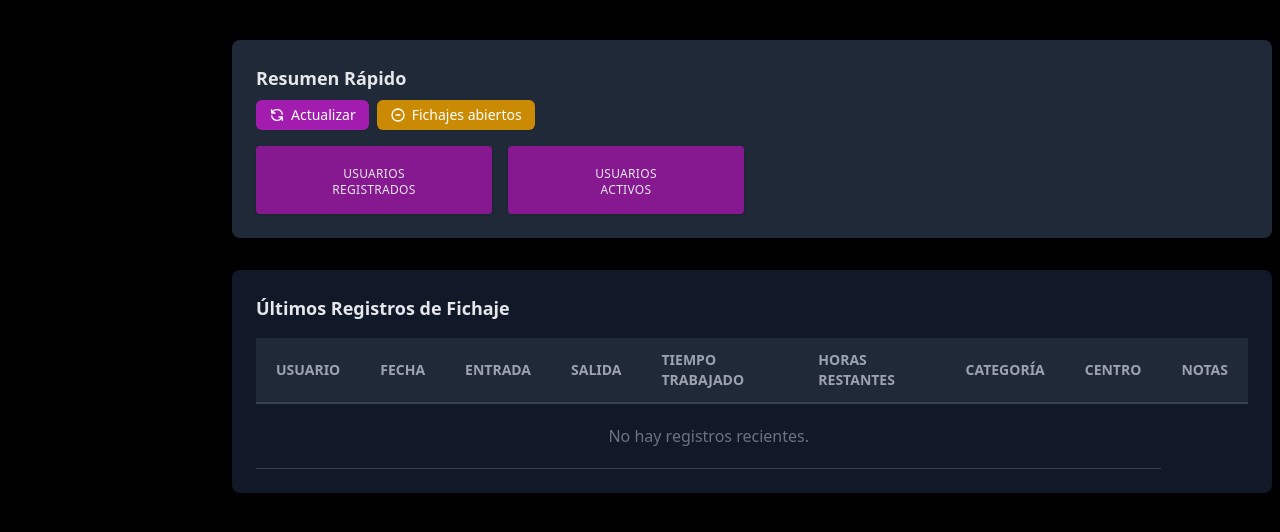
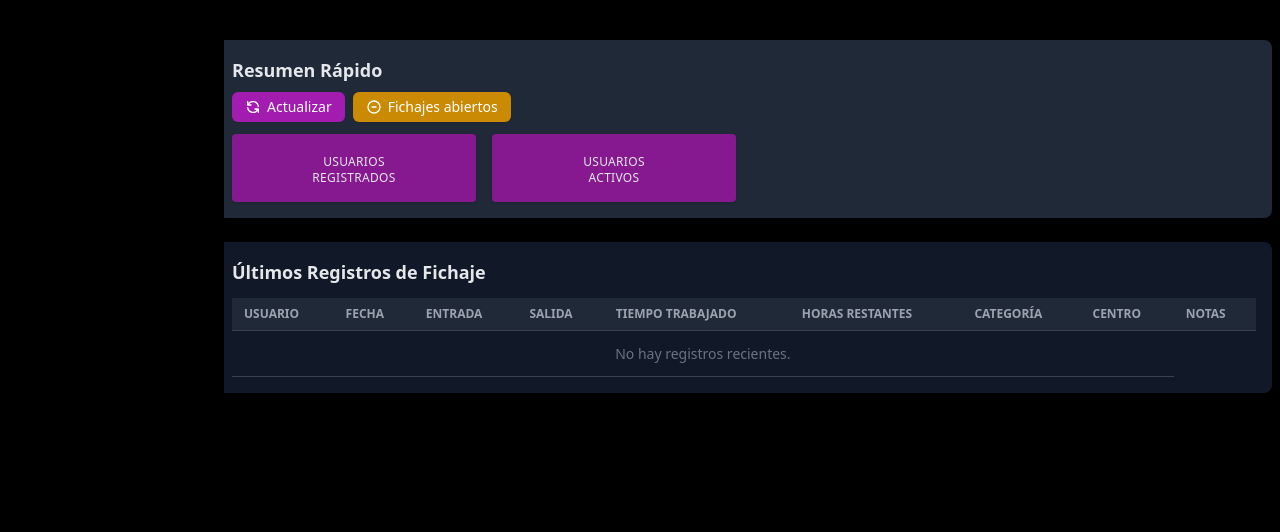
Before and after one commit to chemaferfil/TimeTracker, a Flask app: template src/templates/admin_dashboard.html in a window 1280 px wide. Shown: the part 65-597 px from the top of the page. Run offline with Flask 3, Linux system fonts and the light colour scheme; the template is opened without the code that fills it, so the values that code supplies are empty; some libraries are stand-ins or nearby versions.

Commit message:
Update admin_dashboard.html

```diff
--- a/src/templates/admin_dashboard.html
+++ b/src/templates/admin_dashboard.html
@@ -3,8 +3,8 @@
 {% block header %}<span class="text-miss-sushi-pink">Panel de Administración</span>{% endblock %}
 
 {% block content %}
-<section class="bg-gray-800 shadow-md rounded-lg p-6 mb-8">
-  <div class="mb-4">
+<section class="bg-gray-800 shadow-md rounded-lg p-4 mb-6 -ml-2 md:-ml-4">
+  <div class="mb-3">
     <span class="font-semibold text-lg text-gray-200">Resumen Rápido</span>
     <div class="flex flex-row gap-2 mt-2">
       <a href="{{ url_for('admin.dashboard') }}"
@@ -35,33 +35,33 @@
   </div>
 </section>
 
-<section class="bg-gray-900 shadow-md rounded-lg p-6 overflow-hidden">
-  <h2 class="font-semibold text-lg mb-4 text-gray-200">Últimos Registros de Fichaje</h2>
+<section class="bg-gray-900 shadow-md rounded-lg p-4 overflow-hidden -ml-2 md:-ml-4">
+  <h2 class="font-semibold text-lg mb-3 text-gray-200">Últimos Registros de Fichaje</h2>
 
   <div class="overflow-x-auto">
-    <table class="min-w-full leading-normal">
-      <thead class="bg-gray-800 text-left text-gray-400 uppercase text-sm">
+    <table class="min-w-full leading-normal text-sm">
+      <thead class="bg-gray-800 text-left text-gray-400 uppercase text-xs">
         <tr>
-          <th class="px-5 py-3 border-b-2 border-gray-700">Usuario</th>
-          <th class="px-5 py-3 border-b-2 border-gray-700">Fecha</th>
-          <th class="px-5 py-3 border-b-2 border-gray-700">Entrada</th>
-          <th class="px-5 py-3 border-b-2 border-gray-700">Salida</th>
-          <th class="px-5 py-3 border-b-2 border-gray-700">Tiempo Trabajado</th>
-          <th class="px-5 py-3 border-b-2 border-gray-700">Horas Restantes</th>
-          <th class="px-5 py-3 border-b-2 border-gray-700">Categoría</th>
-          <th class="px-5 py-3 border-b-2 border-gray-700">Centro</th>
-          <th class="px-5 py-3 border-b-2 border-gray-700">Notas</th>
+          <th class="px-3 py-2 border-b border-gray-700">Usuario</th>
+          <th class="px-3 py-2 border-b border-gray-700">Fecha</th>
+          <th class="px-3 py-2 border-b border-gray-700">Entrada</th>
+          <th class="px-3 py-2 border-b border-gray-700">Salida</th>
+          <th class="px-3 py-2 border-b border-gray-700">Tiempo Trabajado</th>
+          <th class="px-3 py-2 border-b border-gray-700">Horas Restantes</th>
+          <th class="px-3 py-2 border-b border-gray-700">Categoría</th>
+          <th class="px-3 py-2 border-b border-gray-700">Centro</th>
+          <th class="px-3 py-2 border-b border-gray-700">Notas</th>
         </tr>
       </thead>
 <tbody class="text-gray-200">
   {% for item in recent_records %}
     <tr class="border-b border-gray-700 hover:bg-gray-800">
-      <td class="px-5 py-4 whitespace-nowrap">{{ item.record.user.username }}</td>
-      <td class="px-5 py-4 whitespace-nowrap">{{ item.record.date.strftime('%d-%m-%Y') }}</td>
-      <td class="px-5 py-4 whitespace-nowrap">
+      <td class="px-3 py-2 whitespace-nowrap">{{ item.record.user.username }}</td>
+      <td class="px-3 py-2 whitespace-nowrap">{{ item.record.date.strftime('%d-%m-%Y') }}</td>
+      <td class="px-3 py-2 whitespace-nowrap">
         {{ item.record.check_in.strftime('%H:%M:%S') if item.record.check_in else '-' }}
       </td>
-      <td class="px-5 py-4 whitespace-nowrap">
+      <td class="px-3 py-2 whitespace-nowrap">
         {% if item.record.check_out %}
           {{ item.record.check_out.strftime('%H:%M:%S') }}
         {% elif item.is_open %}
@@ -70,27 +70,27 @@
           -
         {% endif %}
       </td>
-      <td class="px-5 py-4 whitespace-nowrap">
+      <td class="px-3 py-2 whitespace-nowrap">
         {{ item.duration_formatted }}
       </td>
-      <td class="px-5 py-4 whitespace-nowrap">
+      <td class="px-3 py-2 whitespace-nowrap">
         {% if item.is_over %}
           <span class="text-red-500">●</span> -{{ item.remaining_formatted }}
         {% else %}
           <span class="text-green-500">●</span> {{ item.remaining_formatted }}
         {% endif %}
       </td>
-      <td class="px-5 py-4 whitespace-nowrap">
+      <td class="px-3 py-2 whitespace-nowrap">
         {{ item.record.user.categoria or '-' }}
       </td>
-      <td class="px-5 py-4 whitespace-nowrap">
+      <td class="px-3 py-2 whitespace-nowrap">
         {{ item.record.user.centro or '-' }}
       </td>
-      <td class="px-5 py-4">{{ item.record.notes or "" }}</td>
+      <td class="px-3 py-2">{{ item.record.notes or "" }}</td>
     </tr>
   {% else %}
     <tr>
-      <td colspan="8" class="px-5 py-5 border-b border-gray-700 text-center text-gray-500">
+      <td colspan="8" class="px-3 py-3 border-b border-gray-700 text-center text-gray-500">
         No hay registros recientes.
       </td>
     </tr>
```
